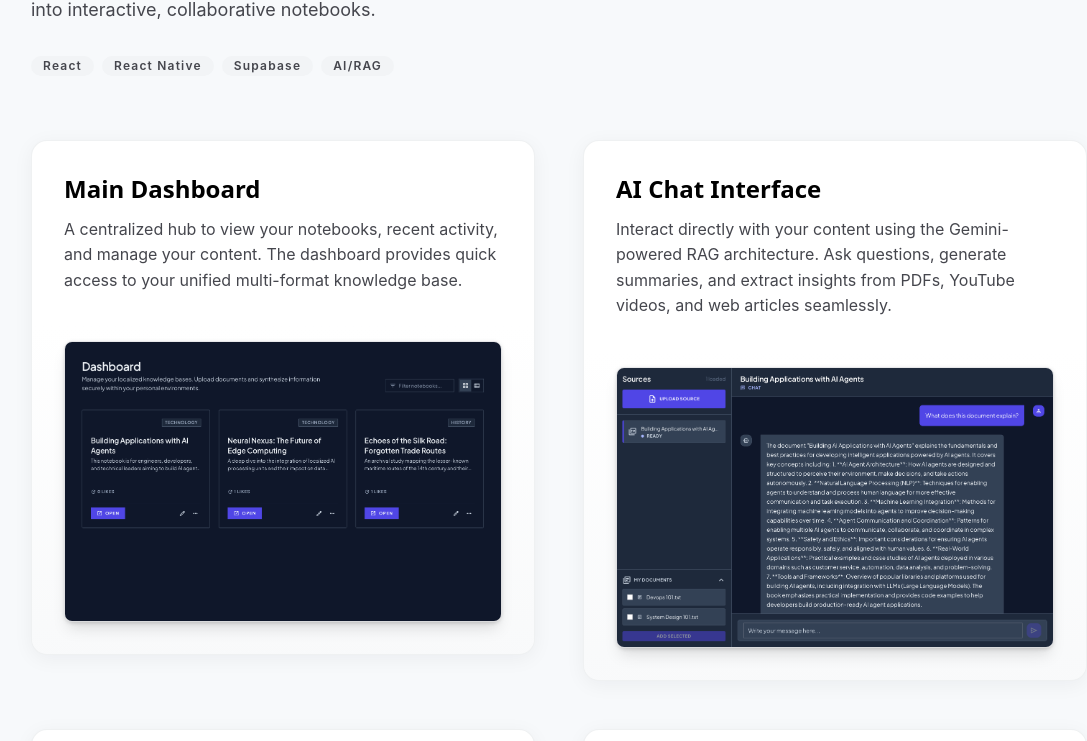
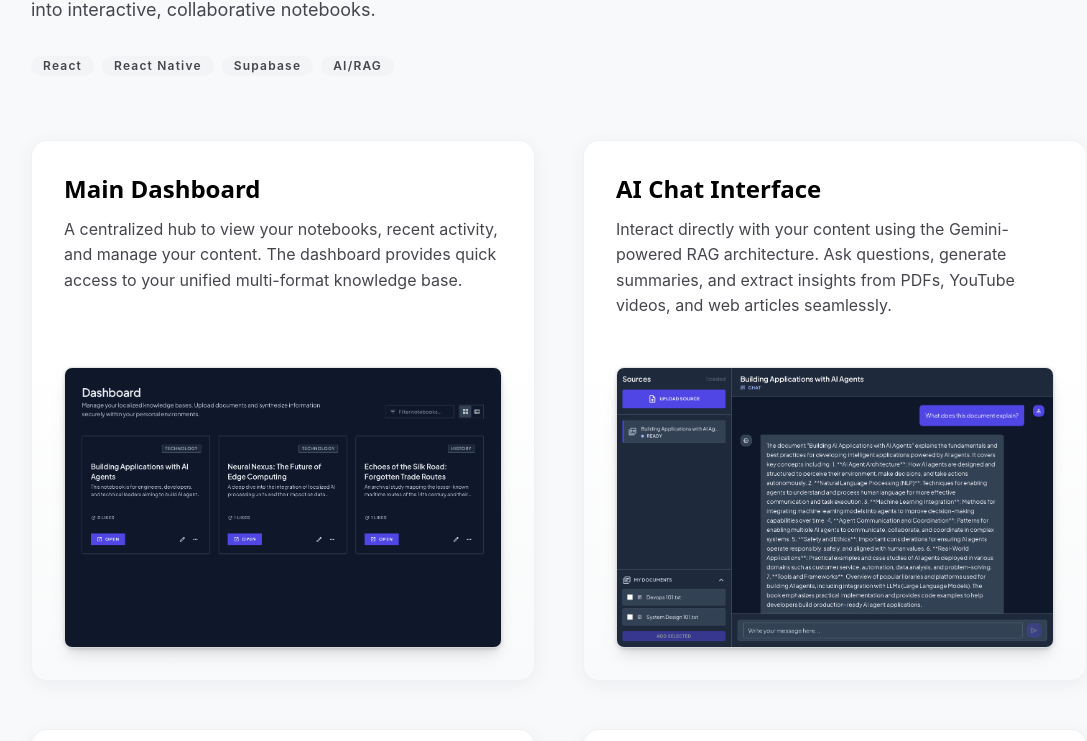
Before and after one commit to Eray-OZ/Portfolio, a React (Vite) app: page /projects/notebrain in a window 1280 px wide. Shown: the part 378-1119 px from the top of the page, without its empty margins (81-1168 px from the left). Built offline with nearby package versions, Linux system fonts and the light colour scheme.

Commit message:
feat: add background image to NoteBrain project and standardize feature grid card heights across project pages

```diff
--- a/src/components/Projects.jsx
+++ b/src/components/Projects.jsx
@@ -2,6 +2,7 @@ import React from 'react'
 import { Link } from 'react-router-dom'
 import subTrackerBg from '../assets/SubImages/DashboardFull.jpeg'
 import personalAIBg from '../assets/PersonalAIAssistantImages/Chat.png'
+import noteBrainBg from '../assets/NotebrainImages/dashboard.png'
 
 const projects = [
   {
@@ -25,6 +26,8 @@ const projects = [
     title: 'NoteBrain',
     description: 'AI-powered social platform for multi-format content with Gemini RAG architecture.',
     link: '/projects/notebrain',
+    bgImage: noteBrainBg,
+    isMobile: false,
   },
   {
     label: 'MORE',
--- a/src/pages/projects/NoteBrain.jsx
+++ b/src/pages/projects/NoteBrain.jsx
@@ -63,10 +63,10 @@ function NoteBrain() {
         </div>
 
         {/* Features Showcase Grid */}
-        <div className="grid grid-cols-1 md:grid-cols-2 gap-12 items-start">
+        <div className="grid grid-cols-1 md:grid-cols-2 gap-12 items-stretch">
           {features.map((feature, index) => (
-            <section key={index} className="flex flex-col bg-surface-container-lowest rounded-2xl overflow-hidden shadow-[0px_4px_20px_rgba(15,23,42,0.05)] hover:shadow-[0px_10px_30px_rgba(15,23,42,0.1)] transition-shadow duration-300 border border-surface-variant/50">
-              <div className="p-8 pb-4">
+            <section key={index} className="flex flex-col h-full bg-surface-container-lowest rounded-2xl overflow-hidden shadow-[0px_4px_20px_rgba(15,23,42,0.05)] hover:shadow-[0px_10px_30px_rgba(15,23,42,0.1)] transition-shadow duration-300 border border-surface-variant/50">
+              <div className="p-8 pb-4 flex-grow">
                 <h3 className="font-h3 text-h3 text-primary mb-3">{feature.title}</h3>
                 <p className="font-body-md text-on-surface-variant">{feature.description}</p>
               </div>
--- a/src/pages/projects/SubTracker.jsx
+++ b/src/pages/projects/SubTracker.jsx
@@ -94,9 +94,9 @@ function SubTracker() {
         </div>
 
         {/* Features Showcase Grid */}
-        <div className="grid grid-cols-1 md:grid-cols-2 gap-12">
+        <div className="grid grid-cols-1 md:grid-cols-2 gap-12 items-stretch">
           {features.map((feature, index) => (
-            <section key={index} className="flex flex-col bg-surface-container-lowest rounded-2xl overflow-hidden shadow-[0px_4px_20px_rgba(15,23,42,0.05)] hover:shadow-[0px_10px_30px_rgba(15,23,42,0.1)] transition-shadow duration-300 border border-surface-variant/50">
+            <section key={index} className="flex flex-col h-full bg-surface-container-lowest rounded-2xl overflow-hidden shadow-[0px_4px_20px_rgba(15,23,42,0.05)] hover:shadow-[0px_10px_30px_rgba(15,23,42,0.1)] transition-shadow duration-300 border border-surface-variant/50">
               <div className="p-8 pb-4 flex-grow">
                 <h3 className="font-h3 text-h3 text-primary mb-3">{feature.title}</h3>
                 <p className="font-body-md text-on-surface-variant">{feature.description}</p>
```
